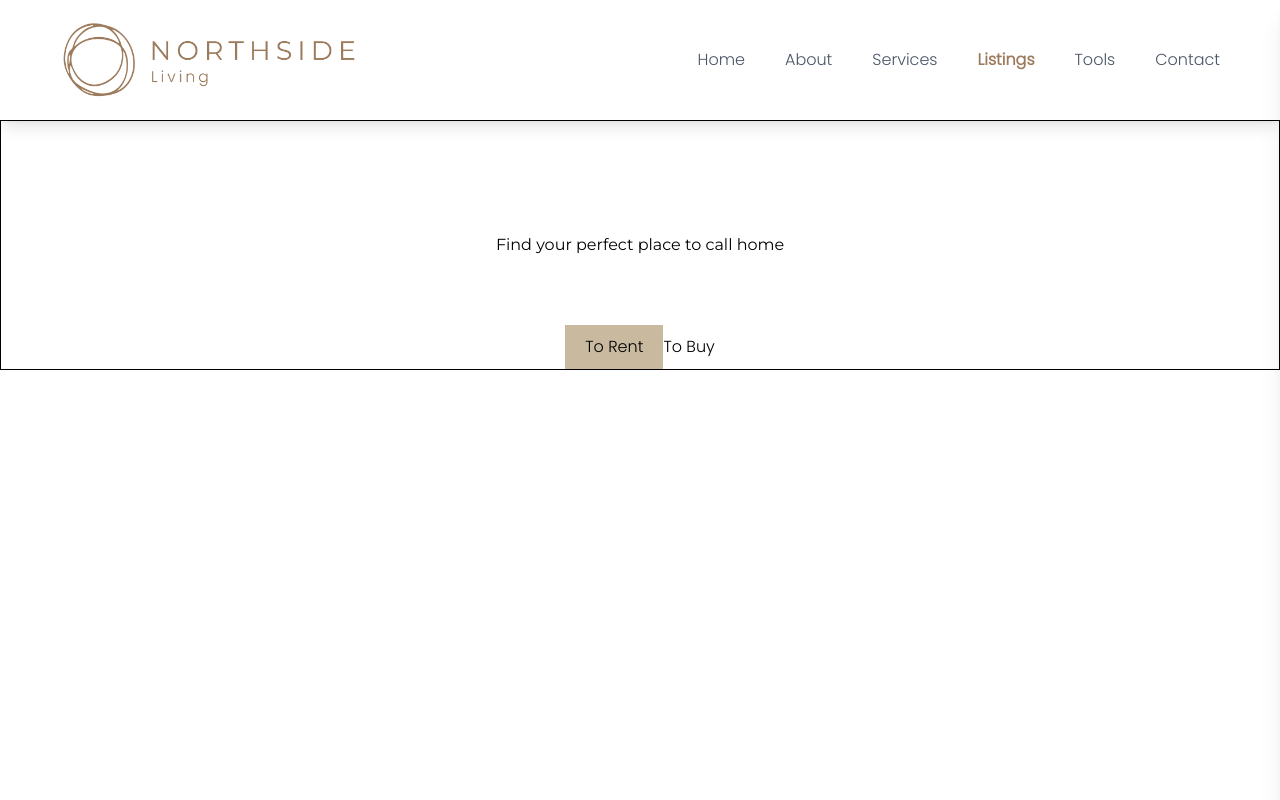
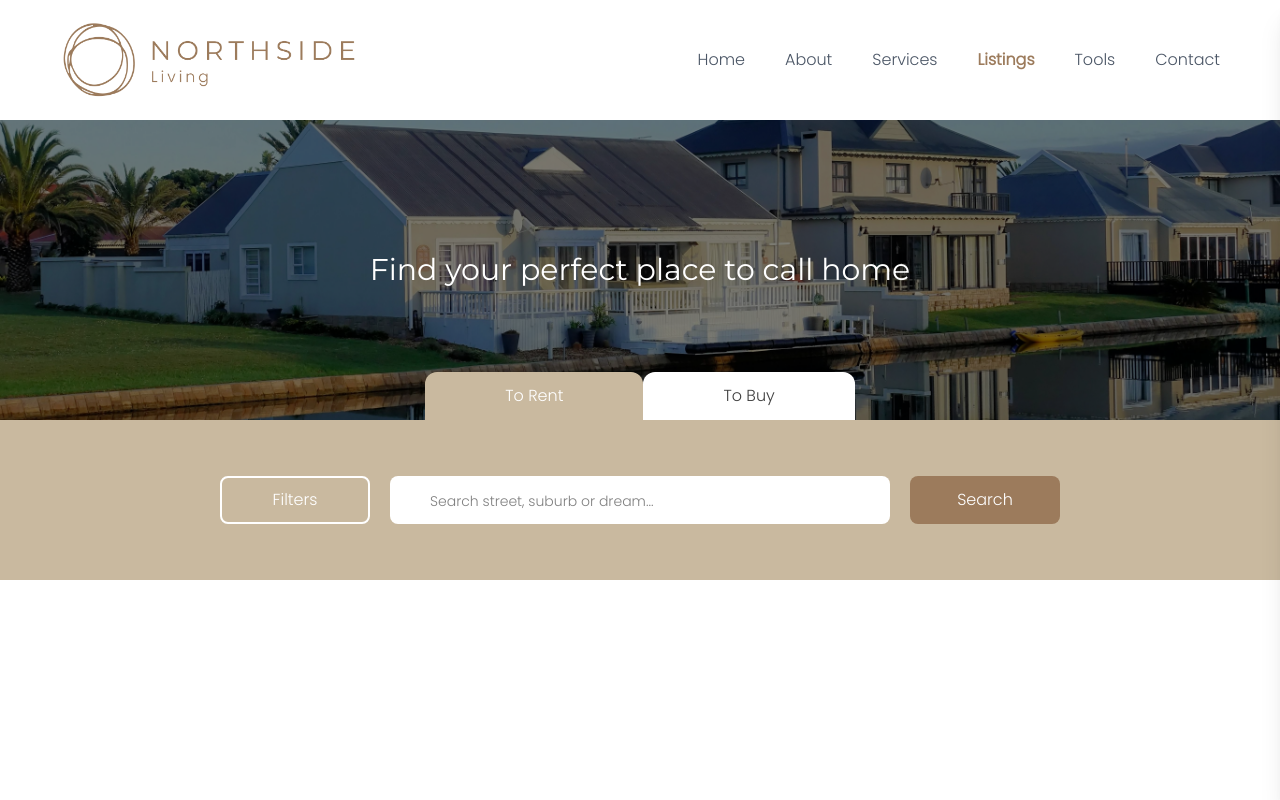
Before and after one commit to AlvaroP2003/northsideliving, a React (Vite) app: page /listings in a window 1280 px wide. Shown: the top 800 px of the page. Built offline with nearby package versions, Linux system fonts and the light colour scheme.

Commit message:
Listings styling and search bar component

```diff
--- a/src/Pages/Listings.jsx
+++ b/src/Pages/Listings.jsx
@@ -1,16 +1,38 @@
 import { Hourglass } from "lucide-react"
+import { useState } from "react"
 
 
 export default function Listings() {
+
+    const [activeTab,setActiveTab] = useState('to-rent')
+
     return (
         <section className="h-[90vh] lg:h-[85vh]">
 
-           <div className="relative flex items-center justify-center h-[250px] border-1">
-                <h1>Find your perfect place to call home</h1>
+           <div className="relative flex items-center justify-center h-[300px] bg-[url('/Images/listings.jpg')] bg-cover bg-center">
+                <div className="bg-black/50 absolute inset-0"></div>
 
-                <div className="absolute bottom-0 flex ">
-                    <button className="bg-[#C9B99F] py-2.5 px-5 ">To Rent</button>
-                    <button>To Buy</button>
+                <h1 className="text-white text-3xl z-10">Find your perfect place to call home</h1>
+
+                <div className="absolute bottom-0 flex">
+                    <button
+                        onClick={() => {setActiveTab('to-rent')}}
+                        className={`cursor-pointer bg-[#C9B99F] py-3 px-20 rounded-t-xl ${activeTab === 'to-rent' ? 'text-white font-medium' : 'bg-white text-neutral-700 hover:text-[#C9B99F]'}`}
+                        >To Rent</button>
+                    <button
+                        onClick={() => {setActiveTab('to-buy')}}
+                        className={`cursor-pointer bg-[#C9B99F] py-3 px-20 rounded-t-xl ${activeTab === 'to-buy' ? 'text-white font-medium' : 'bg-white text-neutral-700 hover:text-[#C9B99F]'}`}
+                        >To Buy</button>
+                </div>
+           </div>
+
+           <div className="relative bg-[#C9B99F] h-[20vh] flex items-center justify-center">
+                <div className="flex items-center justify-center h-[30%] gap-5">
+
+                    <button className="h-full border-2 border-white w-[150px] text-white rounded-lg">Filters</button>
+                    <input className="bg-white h-full w-[500px] px-10 rounded-lg placeholder:text-sm" placeholder="Search street, suburb or dream..."></input>
+                    <button className="cursor-pointer bg-[#9c7b5c] h-full w-[150px] rounded-lg text-white">Search</button>
+
                 </div>
            </div>
         </section>
```
